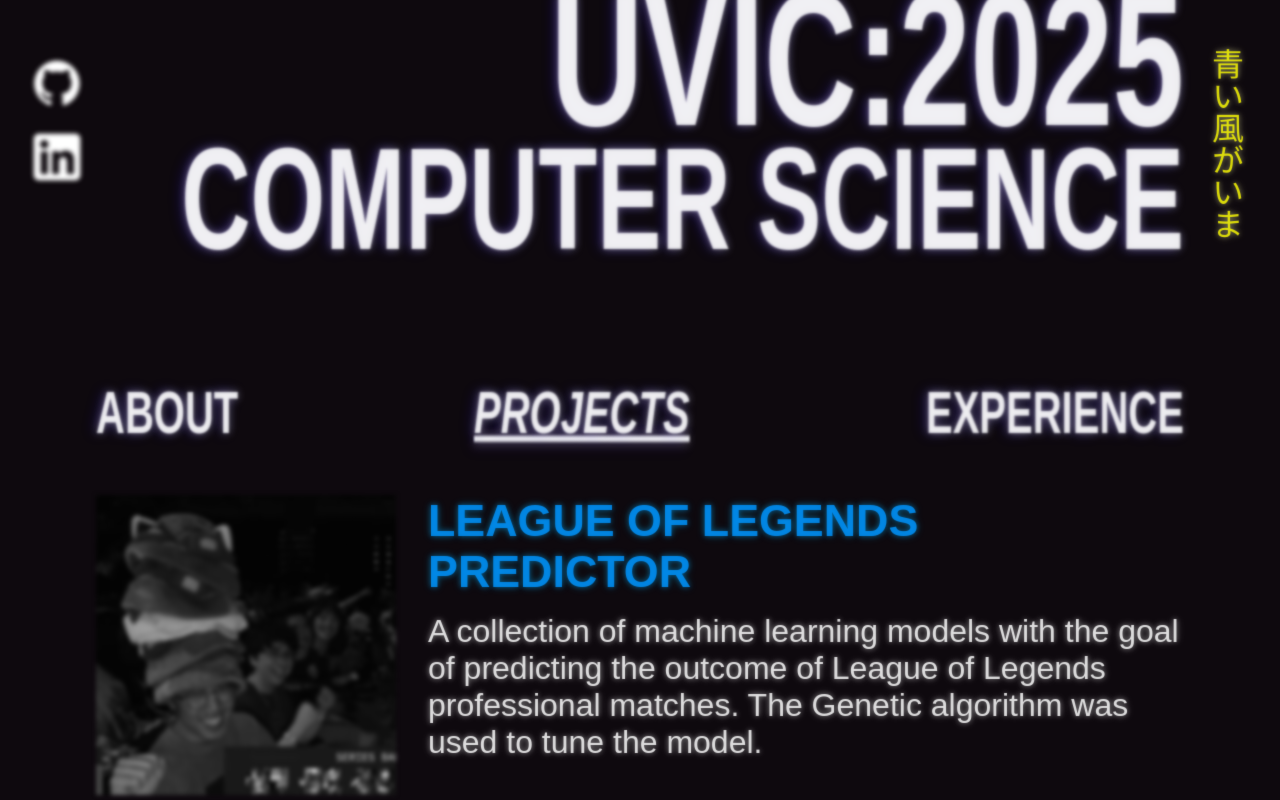
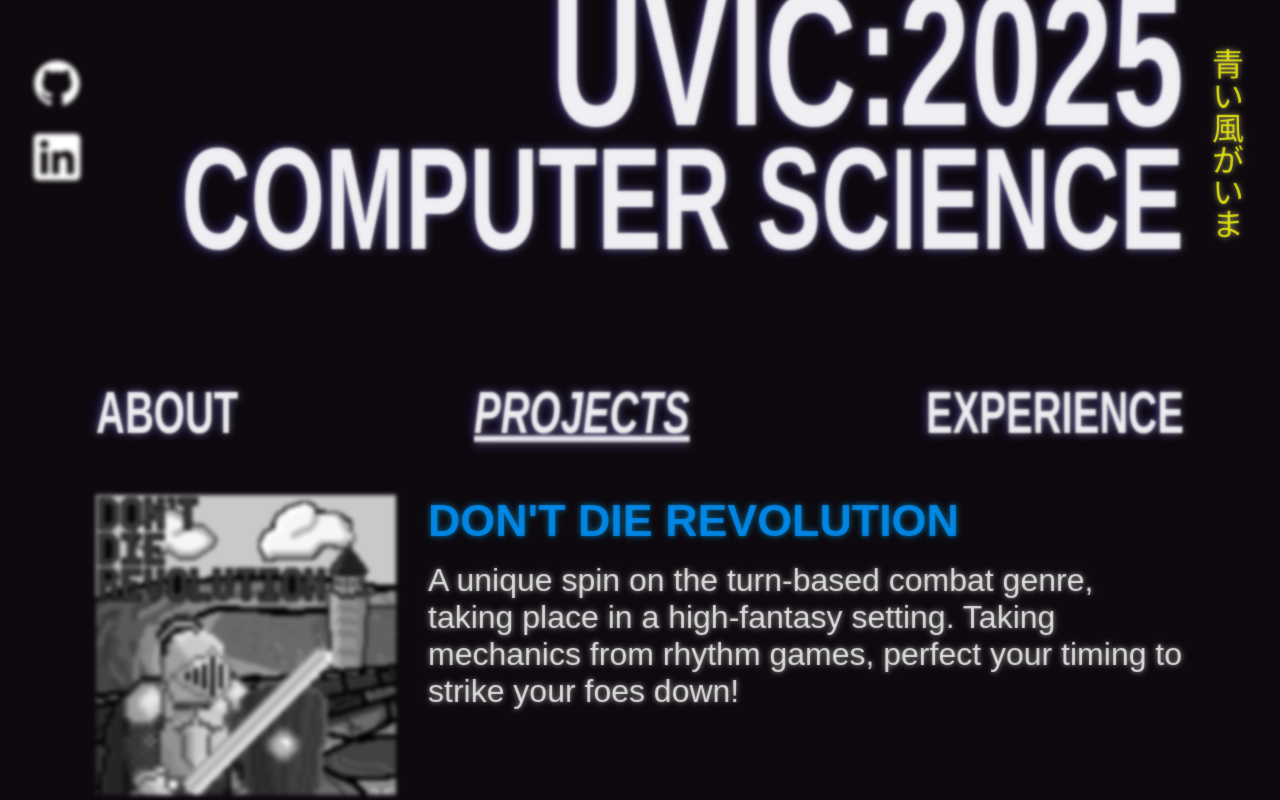
Before and after one commit to lewcab/lewcab.github.io, a React (Vite) app: page / in a window 1280 px wide. Both pictures are taken after a click on the link "PROJECTS". Shown: the part 459-1259 px from the top of the page. Built offline with nearby package versions, Linux system fonts and the light colour scheme.

Commit message:
added ddr

```diff
--- a/src/components/content/Projects.jsx
+++ b/src/components/content/Projects.jsx
@@ -5,6 +5,7 @@ import rayTracerImage from '../../assets/raytracer.png';
 import splitKeyboardImage from '../../assets/kb.jpg';
 import predictorImage from '../../assets/lol.png';
 import coraImage from '../../assets/cora.png';
+import ddrImage from '../../assets/ddr.png';
 
 function shuffleArray(array) {
   for (let i = array.length - 1; i > 0; i--) {
@@ -17,6 +18,12 @@ function shuffleArray(array) {
 const Projects = () => {
   const colors = shuffleArray(['glow-red', 'glow-green', 'glow-blue']);
   const projects = [
+    {
+      name: "Don't Die Revolution",
+      description: "A unique spin on the turn-based combat genre, taking place in a high-fantasy setting. Taking mechanics from rhythm games, perfect your timing to strike your foes down!",
+      link: "https://github.com/Theodore-CA/dont-die-revolution/releases/tag/v0.1.0",
+      image: ddrImage,
+    },
     {
       name: "League of Legends Predictor",
       description: "A collection of machine learning models with the goal of predicting the outcome of League of Legends professional matches. The Genetic algorithm was used to tune the model.",
```
Also changed, not shown: src/assets/ddr.png (added).
